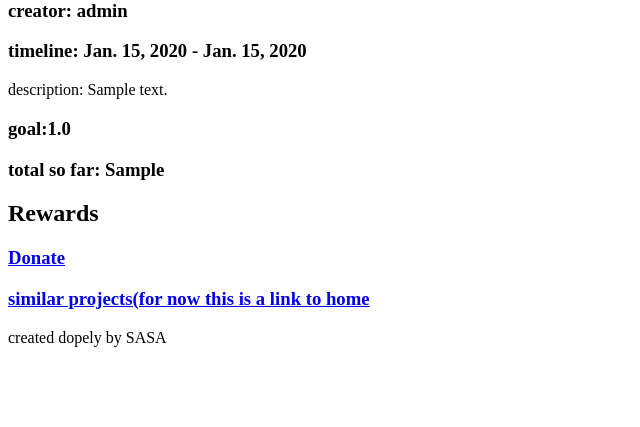
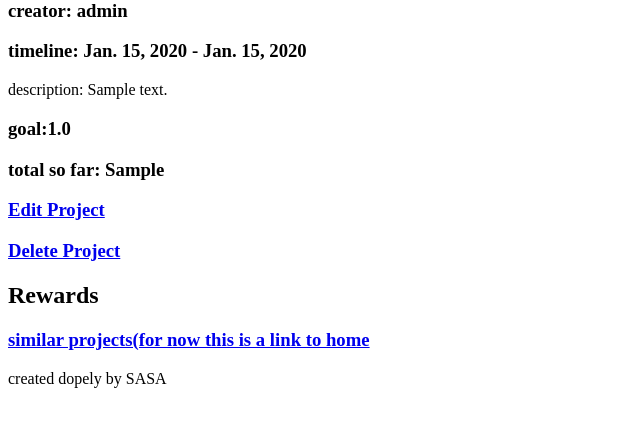
Before and after one commit to cudjoeab/Crowdfunder, a Django app: page /project/1 in a window 1280 px wide. Shown: the part 220-647 px from the top of the page, without its empty margins (0-640 px from the left). Run offline with Django 3.2, Linux system fonts and the light colour scheme; a user stored in the database is signed in; data comes from the database, SQL or seed files in the repository; tables that the repository leaves empty hold one stand-in row (values such as "Sample post").

Commit message:
finished adding edit button for creator of project on project_details page and other authorization stuff.

```diff
--- a/crowdfunder/crowdfunder/templates/project_details.html
+++ b/crowdfunder/crowdfunder/templates/project_details.html
@@ -10,6 +10,14 @@
     <h3>goal:{{ project.fund_goal }}  </h3>
     <h3>total so far: {{ project.current_funds }}</h3>
 </section>
+
+{% if request.user.is_authenticated and request.user == project.creator %}
+    <section class="action_links">
+        <h3><a href="{% url 'edit_project' id=project.pk %}">Edit Project</a></h3>
+        <h3><a href="#">Delete Project</a></h3>
+    </section>
+{% endif %}
+
 <section class="rewards">
     <h2> Rewards </h2>
     <article class= "reward_details">
@@ -17,9 +25,13 @@
         <p>{{ reward.description }}</p>
     </article>
 </section>
-<section class = donate_link>
-    <h3> <a href="{% url 'new_donate' project_id=project.pk %}" class="action_links">Donate</a></h3>
-</section>
+
+{% if request.user.is_authenticated and request.user != project.creator %}
+    <section class = donate_link>
+        <h3> <a href="{% url 'new_donate' project_id=project.pk %}" class="action_links">Donate</a></h3>
+    </section>
+{% endif %}
+
 <aside>
     <h3><a href="{% url 'home_page' %}">similar projects(for now this is a link to home</a></h3>
 </aside>
--- a/crowdfunder/crowdfunder/templates/search_results.html
+++ b/crowdfunder/crowdfunder/templates/search_results.html
@@ -10,6 +10,7 @@
             <li>{{ project.creator }}</li>
         </ul>
     </a>
+    {% endfor %}
 </section>
 
 
--- a/crowdfunder/crowdfunder/urls.py
+++ b/crowdfunder/crowdfunder/urls.py
@@ -30,11 +30,12 @@ urlpatterns = [
     path('signup/', views.signup_view, name="signup"),
     # projects  ABIGAIL
     path('project/<int:id>', views.project_details, name="project_details"),
+    path('project/<int:id>/edit', views.edit_project, name="edit_project"),
     path('project/<int:project_id>/new_reward', views.new_reward, name='new_reward'),
     path('project/<int:project_id>/create_reward', views.create_reward, name = 'create_reward'),
     path('project/new', views.new_project, name="new_project"),
     path('project/create', views.create_project, name="create_project"),
-    path('project/<int:id>/edit', views.edit_project, name="edit_project"),
+    ## delete project
     # backing ADAM
     path('project/<int:project_id>/donate', views.new_donate, name="new_donate"), # Form
     path('project/<int:project_id>/donatecreate', views.create_donate, name="create_donate"), # Access the database, Validate
--- a/crowdfunder/crowdfunder/views.py
+++ b/crowdfunder/crowdfunder/views.py
@@ -19,11 +19,30 @@ def home_page(request):
 
 def search_project(request):
     query = request.GET['query']
-    search_results = Project.objects.filter(title=query, creator=query) # -- option 1--
-    # search_results = Project.objects.filter(title=query).filter(creator=query) -- option 2 --
+    # search_results = Project.objects.filter(title=query, creator=query) # -- option 1--
+    # search_results = Project.objects.filter(title=query).filter(creator=query)
+    # search_results = Project.objects.filter(title=query).filter(creator=query)
+
+
+    search_results = Project.objects.filter( # This works
+        title__contains=query
+        )
+
+    # search_results = Project.objects.filter(
+    #     title__contains=query
+    #     ).union(
+    #         Project.objects.filter(creator.username__contains=query)
+    #     )
+
+    # search_results = Project.objects.filter(
+    #     creator=query
+    #     )
+
+
+
     return render(request,'search_results.html', {
         'projects': search_results,
-        'query': query,
+        'query': query
     })
 
 def project_details(request, id):
```
